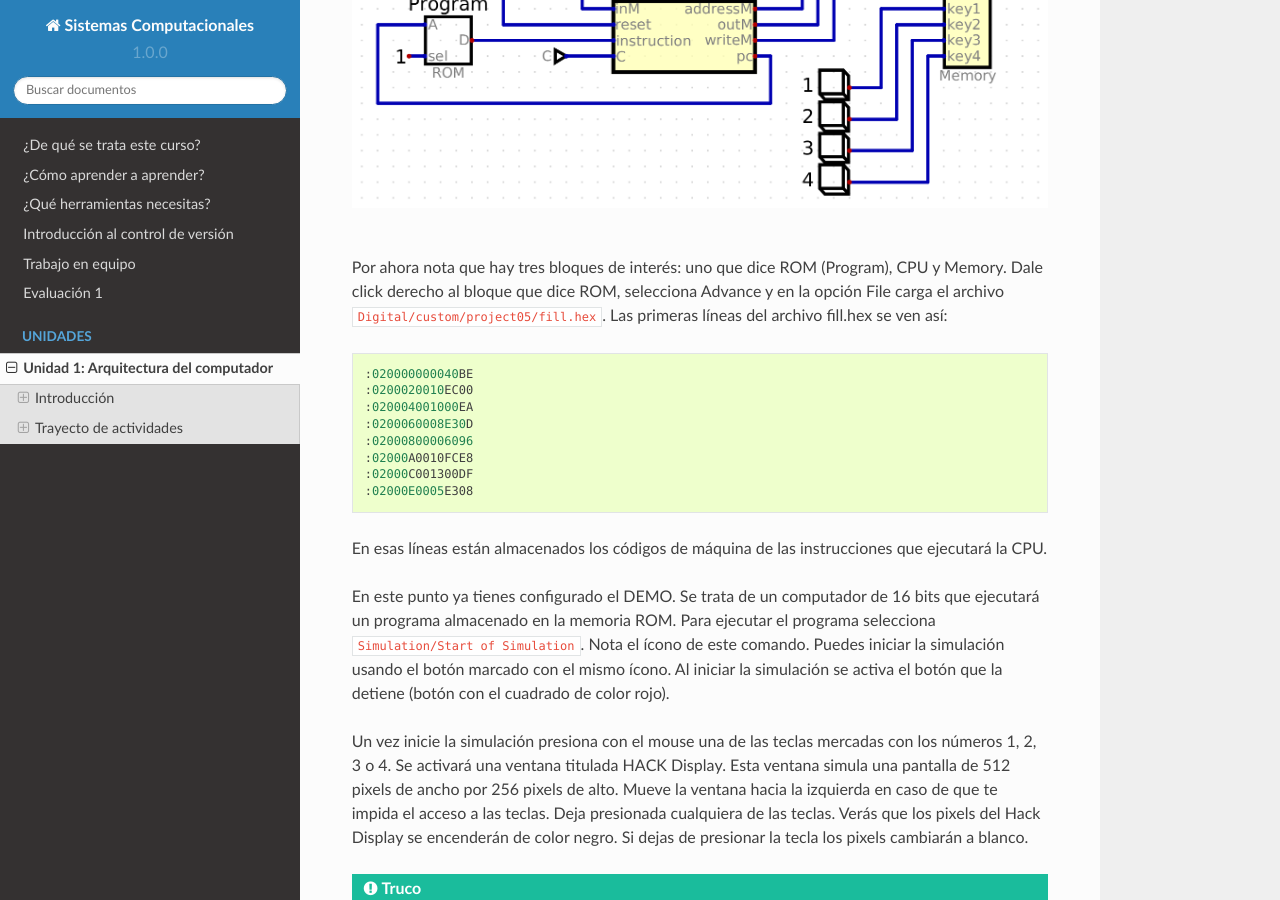
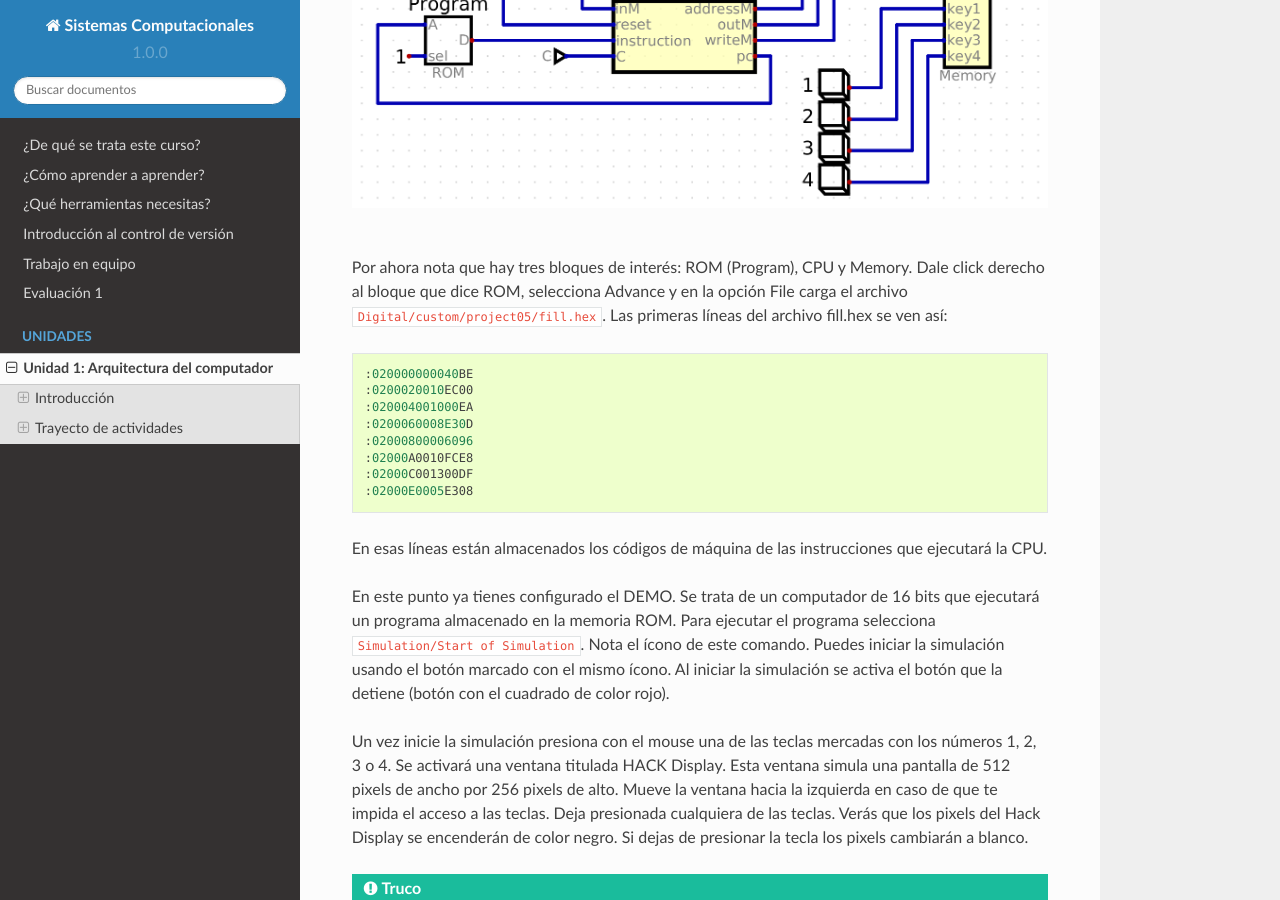
Before and after one commit to juanferfranco/SistemasComputacionales, a Sphinx documentation site: the page built from docs/_unidad1/unidad1.rst, in a window 1280 px wide and 900 px high, scrolled down 1342 px. Built offline with Sphinx 7.4.7 and the Read the Docs theme 2.0.0, drawn with Linux system fonts in a browser that asks for light colours.

Commit message:
Unit1 ex1 fix typo

```diff
--- a/docs/_unidad1/unidad1.rst
+++ b/docs/_unidad1/unidad1.rst
@@ -56,7 +56,7 @@ Debes ver algo así:
 
 |
 
-Por ahora nota que hay tres bloques de interés: uno que dice ROM (Program), CPU y
+Por ahora nota que hay tres bloques de interés: ROM (Program), CPU y
 Memory. Dale click derecho al bloque que dice ROM, selecciona Advance y en la opción
 File carga el archivo ``Digital/custom/project05/fill.hex``. Las primeras líneas
 del archivo fill.hex se ven así::
```
